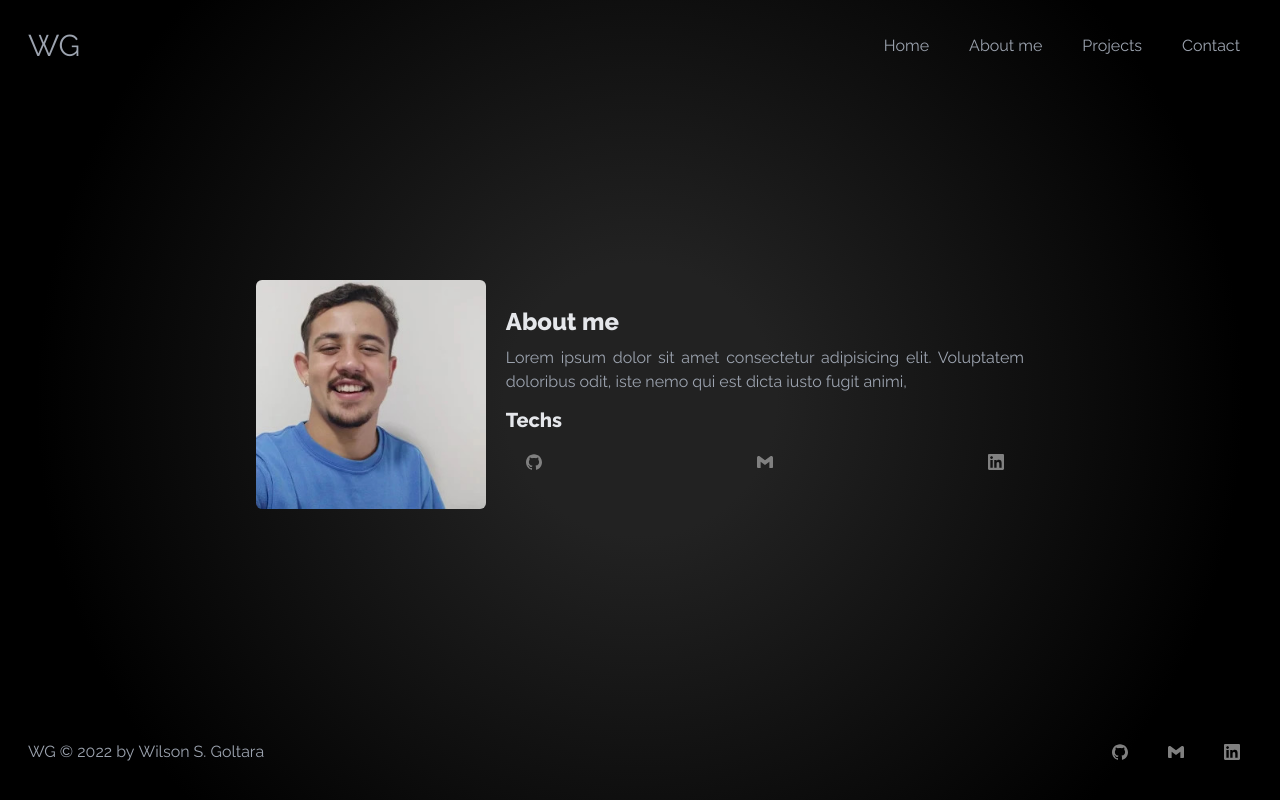
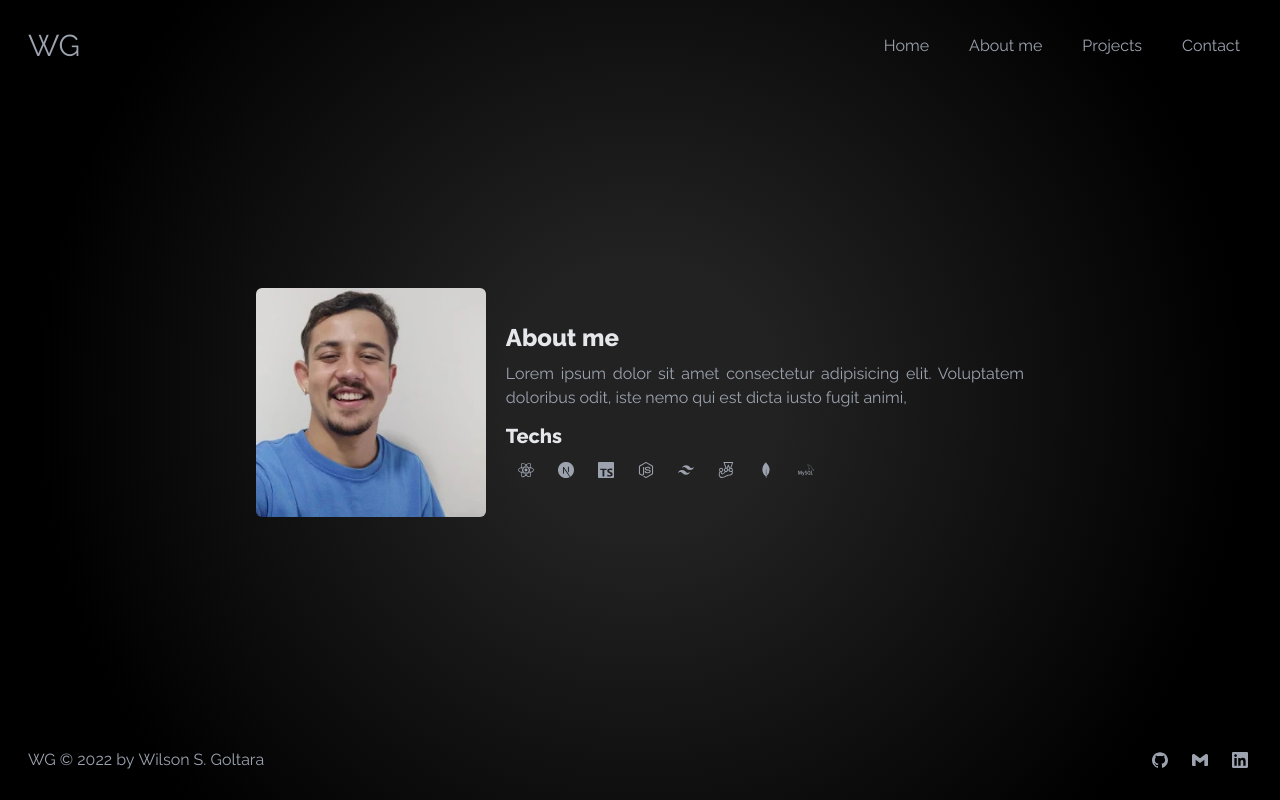
Before and after one commit to wilsongoltara/portfolio-nextjs, a Next.js app: page /about in a window 1280 px wide. Built offline with nearby package versions, Linux system fonts and the light colour scheme.

Commit message:
add tasks in about me page and refactor Icons

```diff
--- a/components/global/ContentAboutMe.tsx
+++ b/components/global/ContentAboutMe.tsx
@@ -1,7 +1,7 @@
 import me from '@assets/me.jpg';
-import icons from '@lib/icons';
 import Image from 'next/image';
-import Shared from './Shared';
+import Icons from './Icons';
+import stacks from '@lib/stacks';
 
 export default function ContentAboutMe() {
   return (
@@ -18,9 +18,9 @@ export default function ContentAboutMe() {
             iste nemo qui est dicta iusto fugit animi,
           </p>
         </div>
-        <div className='hidden md:block'>
+        <div>
           <h2 className='text-xl text-gray-200 font-bold'>Techs</h2>
-          <Shared icons={icons} />
+          <Icons icons={stacks} classList='flex' />
         </div>
       </div>
     </div>
--- a/components/global/Footer/index.tsx
+++ b/components/global/Footer/index.tsx
@@ -1,13 +1,13 @@
 import icons from '@lib/icons';
 import Copyright from './Copyright';
-import Shared from '../Shared';
+import Icons from '../Icons';
 
 export default function Footer() {
   return (
     <footer className='size-box'>
-      <div className='flex justify-center items-center md:justify-between'>
+      <div className='flex flex-col justify-center items-center md:flex-row md:justify-between'>
         <Copyright />
-        <Shared icons={icons} />
+        <Icons icons={icons} classList='flex justify-between items-center' />
       </div>
     </footer>
   );
--- /dev/null
+++ b/components/global/Icons.tsx
@@ -0,0 +1,20 @@
+import { IconProps } from '@interfaces/props';
+import NextLink from 'next/link';
+
+export default function Icons({ icons, classList }: IconProps) {
+  return (
+    <article className=''>
+      <ul className={classList}>
+        {icons.map(({ name, href, Icon }, index) => (
+          <li key={index} className='cursor-pointer p-3' about='auto'>
+            <NextLink href={href}>
+              <a target='_blank'>
+                <Icon color='gray-400' title={name}/>
+              </a>
+            </NextLink>
+          </li>
+        ))}
+      </ul>
+    </article>
+  );
+}
--- a/components/global/Shared.tsx
+++ /dev/null
@@ -1,20 +0,0 @@
-import { IconProps } from '@interfaces/props';
-import NextLink from 'next/link';
-
-export default function Shared({ icons }: IconProps) {
-  return (
-    <article className='hidden md:block'>
-      <ul className='flex justify-between items-center'>
-        {icons.map(({ href, Icon }, index) => (
-          <li key={index} className='cursor-pointer p-5'>
-            <NextLink href={href}>
-              <a target='_blank'>
-                <Icon color='gray' />
-              </a>
-            </NextLink>
-          </li>
-        ))}
-      </ul>
-    </article>
-  );
-}
--- a/lib/icons.ts
+++ b/lib/icons.ts
@@ -1,21 +1,19 @@
-import { IconType } from 'react-icons';
 import { SiGithub, SiGmail, SiLinkedin } from 'react-icons/si';
-
-export type Icons = {
-  href: string;
-  Icon: IconType;
-};
+import { Icons } from '@interfaces/props';
 
 const icons: Icons[] = [
   {
+    name: 'GitHub',
     href: 'https://github.com/wilsongoltara',
     Icon: SiGithub,
   },
   {
+    name: 'Gmail',
     href: 'https://github.com/wilsongoltara',
     Icon: SiGmail,
   },
   {
+    name: 'Linkedin',
     href: 'https://linkedin.com/in/wilsongoltara',
     Icon: SiLinkedin,
   },
--- /dev/null
+++ b/lib/stacks.ts
@@ -0,0 +1,47 @@
+import { SiNextdotjs, SiTypescript, SiNodedotjs, SiReact, SiTailwindcss, SiJest, SiMongodb, SiMysql } from 'react-icons/si';
+import { Icons } from '@interfaces/props';
+
+const stacks: Icons[] = [
+  {
+    name: 'ReactJS',
+    href: 'https://nextjs.org/',
+    Icon: SiReact,
+  },
+  {
+    name: 'NextJS',
+    href: 'https://nextjs.org/',
+    Icon: SiNextdotjs,
+  },
+  {
+    name: 'Typescript',
+    href: 'https://www.typescriptlang.org/',
+    Icon: SiTypescript,
+  },
+  {
+    name: 'NodeJS',
+    href: 'https://nodejs.org/',
+    Icon: SiNodedotjs,
+  },
+  {
+    name: 'TailwindCSS',
+    href: 'https://tailwindcss.com/',
+    Icon: SiTailwindcss,
+  },
+  {
+    name: 'Jest',
+    href: 'https://jestjs.io/pt-BR/',
+    Icon: SiJest,
+  },
+  {
+    name: 'MongoDB',
+    href: 'https://www.mongodb.com/',
+    Icon: SiMongodb,
+  },
+  {
+    name: 'MySQL',
+    href: 'https://www.mysql.com/',
+    Icon: SiMysql,
+  },
+];
+
+export default stacks;
--- a/pages/about.tsx
+++ b/pages/about.tsx
@@ -1,14 +1,18 @@
 import ContentAboutMe from '@components/global/ContentAboutMe';
 import Head from 'next/head';
+import { AppContext } from '@components/layout';
+import { useContext } from 'react';
 
 export default function About() {
+  const { nav } = useContext(AppContext);
+
   return (
     <>
       <Head>
         <title>About me - Build</title>
-        <meta name="description" content="About me" key="desc" />
+        <meta name='description' content='About me' key='desc' />
       </Head>
-      <section className='flex justify-center'>
+      <section className={`flex justify-center ${nav ? 'hidden': null}`}>
         <ContentAboutMe />
       </section>
     </>
```
Also changed, not shown: interfaces/props.ts (+8 -1 lines), styles/globals.css (line endings or trailing spaces).
